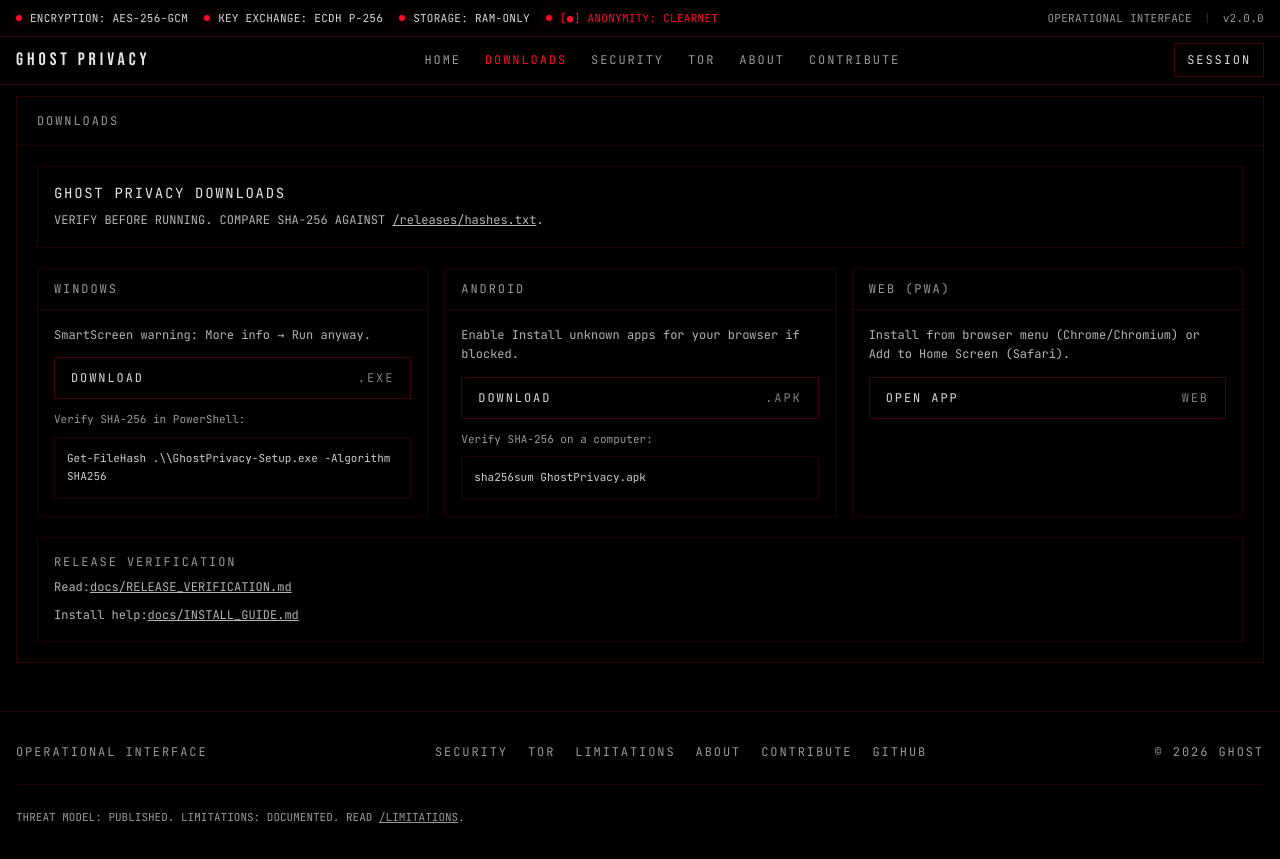
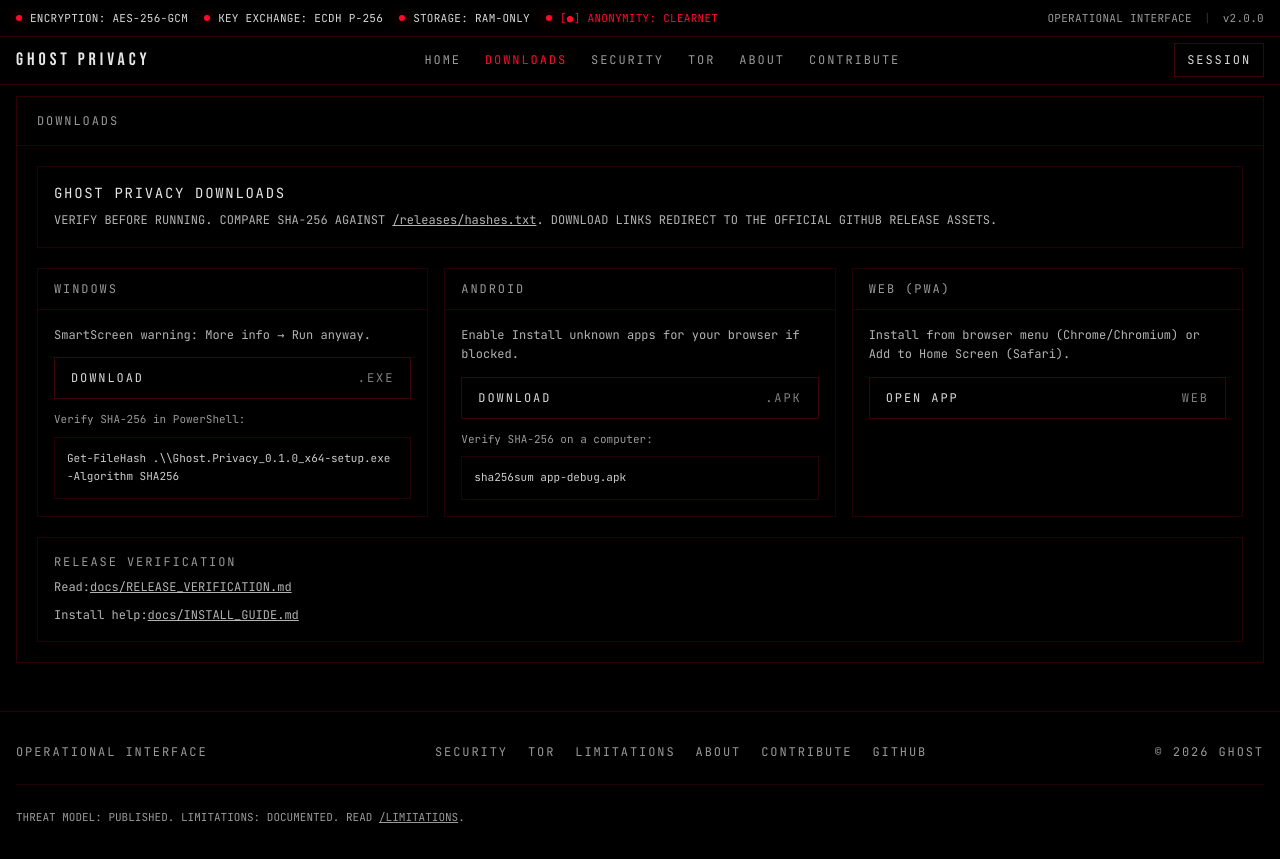
Before and after one commit to Lucieran-Raven/ghost-privacy, a React (Vite) app: page /downloads in a window 1280 px wide. Built offline with nearby package versions, Linux system fonts and the light colour scheme.

Commit message:
Fix: Netlify /releases redirects to GitHub assets

```diff
--- a/src/pages/Downloads.tsx
+++ b/src/pages/Downloads.tsx
@@ -19,7 +19,7 @@
                 <div className="border border-[rgba(255,10,42,0.14)] p-4 bg-black/40">
                   <div className="font-mono text-sm tracking-[0.12em] text-white/90">GHOST PRIVACY DOWNLOADS</div>
                   <div className="mt-2 font-mono text-[12px] leading-relaxed text-white/70">
-                    VERIFY BEFORE RUNNING. COMPARE SHA-256 AGAINST <a className="underline hover:text-white" href="/releases/hashes.txt">/releases/hashes.txt</a>.
+                    VERIFY BEFORE RUNNING. COMPARE SHA-256 AGAINST <a className="underline hover:text-white" href="/releases/hashes.txt">/releases/hashes.txt</a>. DOWNLOAD LINKS REDIRECT TO THE OFFICIAL GITHUB RELEASE ASSETS.
                   </div>
                 </div>
 
@@ -42,7 +42,7 @@
                       <div className="font-mono text-[11px] leading-relaxed text-white/60">
                         Verify SHA-256 in PowerShell:
                         <div className="mt-2 border border-[rgba(255,10,42,0.14)] bg-black/50 p-3 text-white/80 overflow-x-auto">
-                          Get-FileHash .\\GhostPrivacy-Setup.exe -Algorithm SHA256
+                          Get-FileHash .\\Ghost.Privacy_0.1.0_x64-setup.exe -Algorithm SHA256
                         </div>
                       </div>
                     </div>
@@ -66,7 +66,7 @@
                       <div className="font-mono text-[11px] leading-relaxed text-white/60">
                         Verify SHA-256 on a computer:
                         <div className="mt-2 border border-[rgba(255,10,42,0.14)] bg-black/50 p-3 text-white/80 overflow-x-auto">
-                          sha256sum GhostPrivacy.apk
+                          sha256sum app-debug.apk
                         </div>
                       </div>
                     </div>
```
Also changed, not shown: public/releases/hashes.txt, 1 other file (tests, documents, lock files or other folders).
